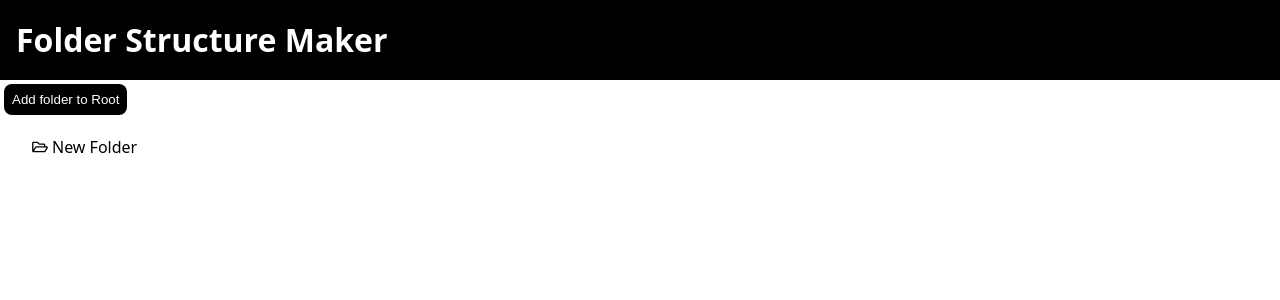
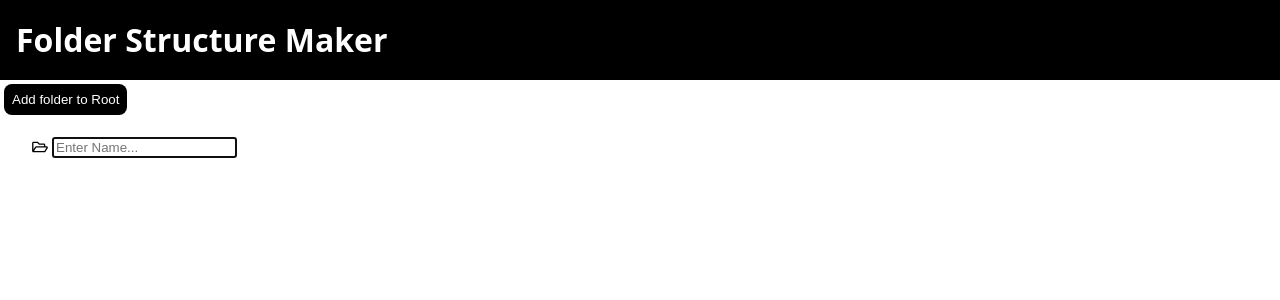
Before and after one commit to oknono/FolderStructure, a React (Vite) app: page / in a window 1280 px wide. Both pictures are taken after a click on the button "Add folder to Root". Shown: the top 300 px of the page. Built offline with nearby package versions, Linux system fonts and the light colour scheme.

Commit message:
SingleNode component: Make new node editable

```diff
--- a/src/FolderStructure.tsx
+++ b/src/FolderStructure.tsx
@@ -1,5 +1,6 @@
 import type { NodeModel } from "./types";
 import "./FolderStructure.css";
+import SingleNode from "./SingleNode";
 
 interface FSProps {
   nodes: NodeModel[];
@@ -10,18 +11,11 @@ export default function FolderStructure({ nodes }: FSProps) {
     return <p>No data to show</p>;
   }
 
-  function renderSingleNode(node: NodeModel) {
-    return (
-      <li key={node.id} className="node-item">
-        <span className="folder-icon" aria-label="Folder" role="img" />
-        New Folder
-      </li>
-    );
-  }
-
   return (
     <ul role="tree" className="outer-list">
-      {nodes.map((node: NodeModel) => renderSingleNode(node))}
+      {nodes.map((node: NodeModel) => (
+        <SingleNode key={node.id} node={node} />
+      ))}
     </ul>
   );
 }
--- /dev/null
+++ b/src/SingleNode.css
@@ -0,0 +1,3 @@
+.node-item input:read-only {
+  border: none;
+}
--- /dev/null
+++ b/src/SingleNode.tsx
@@ -0,0 +1,40 @@
+import { useState } from "react";
+import type { NodeModel } from "./types";
+import "./SingleNode.css";
+
+interface NodeProps {
+  node: NodeModel;
+}
+
+export default function SingleNode({ node }: NodeProps) {
+  const [canEdit, setCanEdit] = useState(true);
+  const [name, setName] = useState(node.name || "");
+
+  function validateNode() {
+    setCanEdit(false);
+    if (name === "") {
+      setName("DELETE");
+    }
+  }
+  function updateName(event: React.ChangeEvent<HTMLInputElement>) {
+    setName(event.target.value);
+  }
+
+  return (
+    <li className="node-item">
+      <span className="folder-icon" aria-label="Folder" role="img" />
+      {canEdit ? (
+        <input
+          type="text"
+          placeholder="Enter Name..."
+          autoFocus
+          value={name}
+          onChange={updateName}
+          onBlur={validateNode}
+        ></input>
+      ) : (
+        <span>{name}</span>
+      )}
+    </li>
+  );
+}
```
